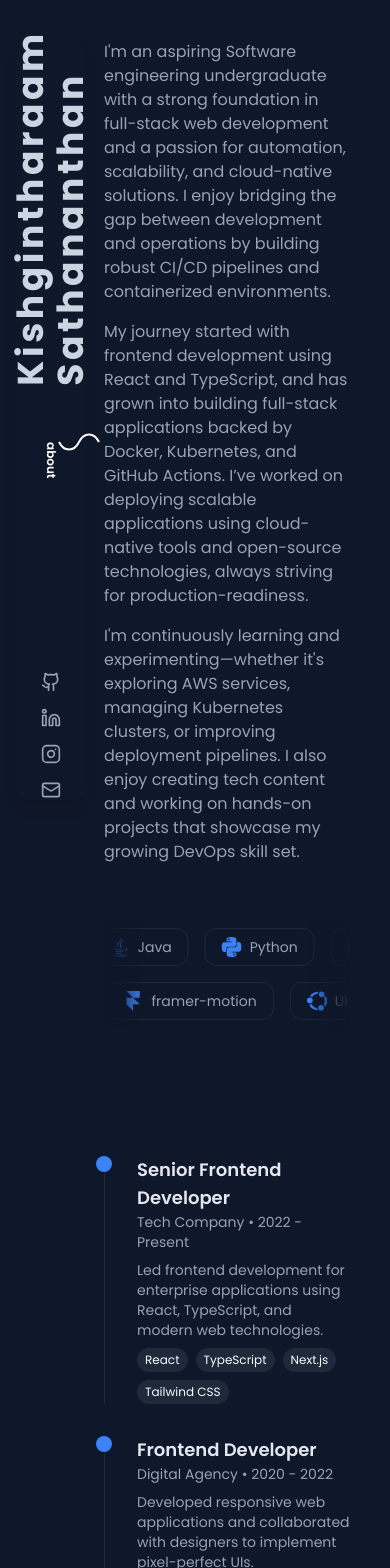
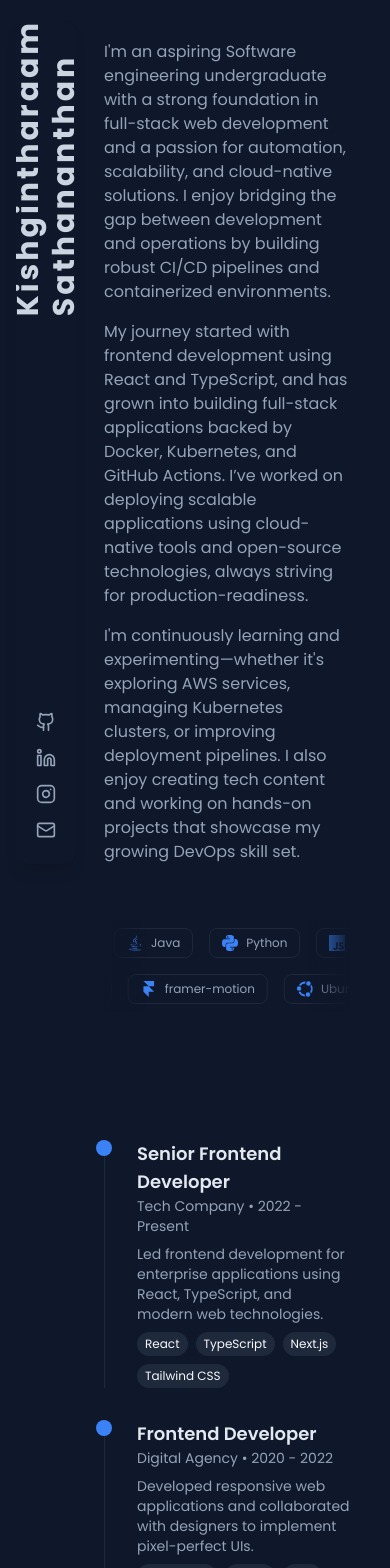
Before and after one commit to kishgi/my-portfolio, a Next.js app: page / in a window 390 px wide. Shown: the top 1568 px of the page. Built offline with nearby package versions, Linux system fonts and the light colour scheme.

Commit message:
Edit: Sidebar

```diff
--- a/components/sidebar.tsx
+++ b/components/sidebar.tsx
@@ -17,7 +17,7 @@ const socialLinks = [
   },
   {
     name: "Instagram",
-    href: "https://instagram.com/yourusername",
+    href: "https://instagram.com/kishgi.yml",
     icon: Instagram,
   },
   {
@@ -94,9 +94,6 @@ export function Sidebar() {
             );
           })}
         </nav>
-
-
-
       </div>
 
       {/* Bottom: Social */}
--- a/components/sidebar_mob.tsx
+++ b/components/sidebar_mob.tsx
@@ -1,4 +1,4 @@
-'use client';
+"use client";
 
 import { useEffect, useState } from "react";
 import { Github, Linkedin, Instagram, Mail } from "lucide-react";
@@ -16,7 +16,7 @@ const socialLinks = [
   },
   {
     name: "Instagram",
-    href: "https://instagram.com/yourusername",
+    href: "https://instagram.com/kishgi.yml",
     icon: Instagram,
   },
   {
@@ -57,52 +57,10 @@ export function SidebarMobile() {
   }, []);
 
   return (
-    <aside className="fixed top-10 left-4 z-50 h-[90vh] w-[70px] flex flex-col justify-between items-center bg-[#0f172a] backdrop-blur-lg px-4 pt-32 md:pl-10 rounded-xl shadow-lg lg:hidden">
-
-
-      <div className="transform -rotate-90 text-4xl font-bold tracking-widest text-slate-300 whitespace-nowrap">
+    <aside className="fixed top-5 left-4 z-50 h-screen w-[60px] flex flex-col items-center justify-between bg-[#0f172a] backdrop-blur-lg px-4 pt-10 pb-6 overflow-y-auto rounded-xl shadow-lg lg:hidden">
+      <div className="transform -rotate-90 text-3xl font-bold tracking-widest text-slate-300 whitespace-nowrap pr-36">
         Kishgintharaam <br /> Sathananthan
       </div>
-
-      {activeSection && (
-  <div className="relative inline-block" style={{ writingMode: "vertical-rl", textOrientation: "mixed" }}>
-    <div className="text-xs font-semibold text-white">
-      {activeSection}
-    </div>
-    <svg
-      className="absolute left-full top-0"
-      width="20"
-      height="64"
-      viewBox="0 0 20 64"
-      fill="none"
-      xmlns="http://www.w3.org/2000/svg"
-      style={{ overflow: "visible" }}
-    >
-      <path
-        d="M0 0 C5 10, 15 10, 20 0 S35 -10, 40 0"
-        stroke="white"
-        strokeWidth="2"
-        fill="none"
-      >
-        <animate
-          attributeName="d"
-          dur="2s"
-          repeatCount="indefinite"
-          values="
-            M0 0 C5 10, 15 10, 20 0 S35 -10, 40 0;
-            M0 0 C5 0, 15 20, 20 0 S35 10, 40 0;
-            M0 0 C5 10, 15 10, 20 0 S35 -10, 40 0
-          "
-        />
-      </path>
-    </svg>
-  </div>
-)}
-
-
-
-
-
 
       <div className="flex flex-col items-center gap-4">
         {socialLinks.map((link) => (
--- a/components/tech_marquee.tsx
+++ b/components/tech_marquee.tsx
@@ -1,13 +1,41 @@
-'use client';
+"use client";
 
 import { cn } from "@/lib/utils";
 import { Marquee } from "@/components/magicui/marquee";
 import {
-  SiPython, SiJavascript, SiTypescript, SiC, SiHtml5, SiCss3, SiNextdotjs,
-  SiNodedotjs, SiExpress, SiFlask, SiJunit5, SiDocker, SiKubernetes, SiHelm,
-  SiJenkins, SiGithubactions, SiGitlab, SiAnsible, SiTerraform, SiNginx,
-  SiCloudflare, SiGit, SiPycharm, SiPostman, SiMongodb, SiRedis, SiReact,
-  SiPandas, SiNumpy, SiScikitlearn, SiTailwindcss, SiFramer, SiUbuntu,
+  SiPython,
+  SiJavascript,
+  SiTypescript,
+  SiC,
+  SiHtml5,
+  SiCss3,
+  SiNextdotjs,
+  SiNodedotjs,
+  SiExpress,
+  SiFlask,
+  SiJunit5,
+  SiDocker,
+  SiKubernetes,
+  SiHelm,
+  SiJenkins,
+  SiGithubactions,
+  SiGitlab,
+  SiAnsible,
+  SiTerraform,
+  SiNginx,
+  SiCloudflare,
+  SiGit,
+  SiPycharm,
+  SiPostman,
+  SiMongodb,
+  SiRedis,
+  SiReact,
+  SiPandas,
+  SiNumpy,
+  SiScikitlearn,
+  SiTailwindcss,
+  SiFramer,
+  SiUbuntu,
 } from "react-icons/si";
 import { FaAws } from "react-icons/fa";
 import { SiGnubash } from "react-icons/si";
@@ -65,12 +93,14 @@ const TechCard = ({
 }) => (
   <div
     className={cn(
-      "flex items-center px-4 gap-2 py-2 rounded-xl border w-max",
+      "flex items-center gap-2 px-3 py-1.5 rounded-lg border w-max",
       "transition-colors"
     )}
   >
-    <Icon className="w-5 h-5 text-primary" />
-    <span className="text-sm whitespace-nowrap text-muted-foreground">{name}</span>
+    <Icon className="w-4 h-4 sm:w-5 sm:h-5 text-primary" />
+    <span className="text-xs sm:text-sm whitespace-nowrap text-muted-foreground">
+      {name}
+    </span>
   </div>
 );
 
@@ -88,10 +118,8 @@ export function TechMarquee() {
         ))}
       </Marquee>
 
-
       <div className="pointer-events-none absolute inset-y-0 left-0 w-1/6 bg-gradient-to-r from-[#0f172a] to-transparent"></div>
-<div className="pointer-events-none absolute inset-y-0 right-0 w-1/6 bg-gradient-to-l from-[#0f172a] to-transparent"></div>
-
+      <div className="pointer-events-none absolute inset-y-0 right-0 w-1/6 bg-gradient-to-l from-[#0f172a] to-transparent"></div>
     </div>
   );
 }
```
Also changed, not shown: app/globals.css (+2 -6 lines). Lines whose indentation alone changed are shown as unchanged.
